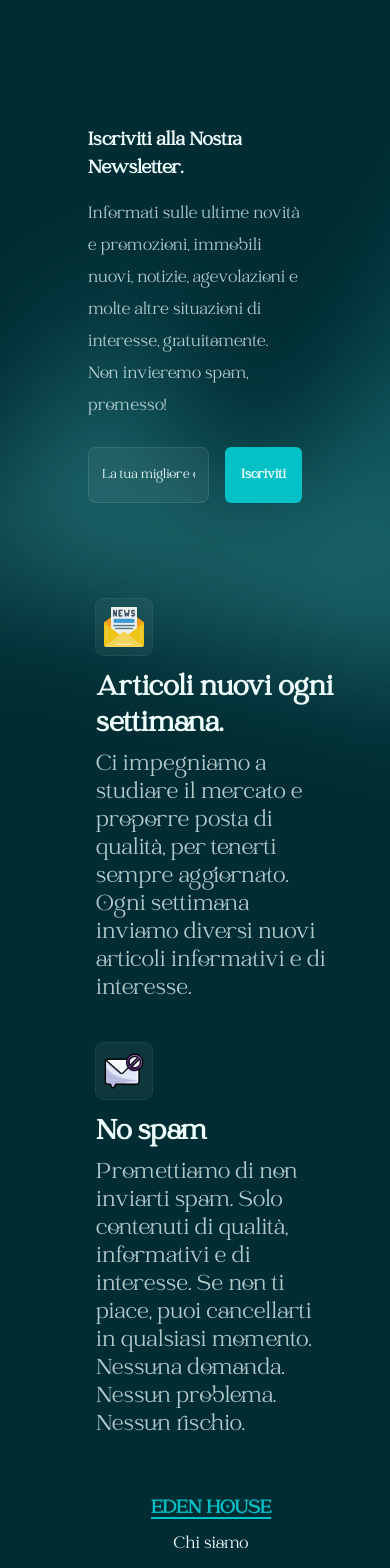
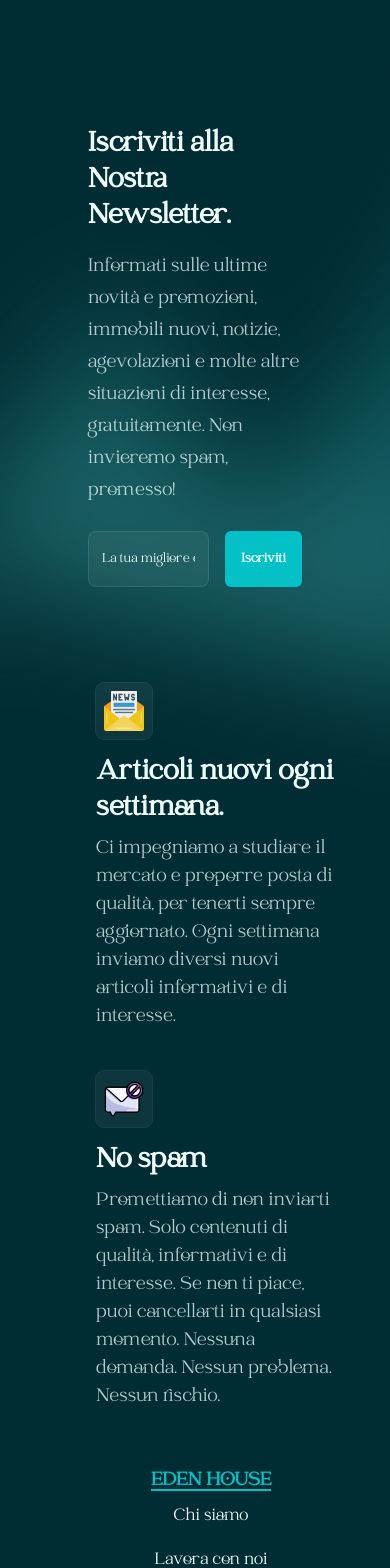
Before and after one commit to ManuelBellucci/eden, a React (Vite) app: page / in a window 390 px wide. Shown: the part 9040-10608 px from the top of the page. Built offline with nearby package versions, Linux system fonts and the light colour scheme; no server answers.

Commit message:
refactor: Update Newsletter component styles for better readability and consistency

```diff
--- a/src/components/footer/Newsletter.jsx
+++ b/src/components/footer/Newsletter.jsx
@@ -8,7 +8,7 @@ const InfoBlock = ({ iconSrc, title, description }) => (
       </div>
     </div>
     <dt className='mt-4 font-semibold text-3xl text-primary-50'>{title}</dt>
-    <dd className='mt-2 leading-7 text-2xl text-primary-50/75'>{description}</dd>
+    <dd className='mt-2 leading-7 text-xl text-primary-50/75'>{description}</dd>
   </div>
 )
 const NewsletterForm = () => {
@@ -55,8 +55,8 @@ const Newsletter = () => {
       <div className='mx-auto max-w-7xl'>
         <div className='grid max-w-2xl grid-cols-1 gap-y-16 lg:max-w-none 2xl:grid-cols-2'>
           <div className='max-w-xl p-8 lg:max-w-lg'>
-            <h2 className='font-bold text-primary-50 text-xl md:text-2xl lg:text-3xl'>Iscriviti alla Nostra Newsletter.</h2>
-            <p className='mt-4 text-lg md:text-xl lg:text-2xl leading-8 text-primary-50/75'>
+            <h2 className='font-bold text-primary-50 text-3xl'>Iscriviti alla Nostra Newsletter.</h2>
+            <p className='mt-4 text-xl leading-8 text-primary-50/75'>
               Informati sulle ultime novità e promozioni, immobili nuovi, notizie, agevolazioni e molte altre situazioni di interesse, gratuitamente. Non invieremo spam, promesso!
             </p>
             <NewsletterForm />
```
